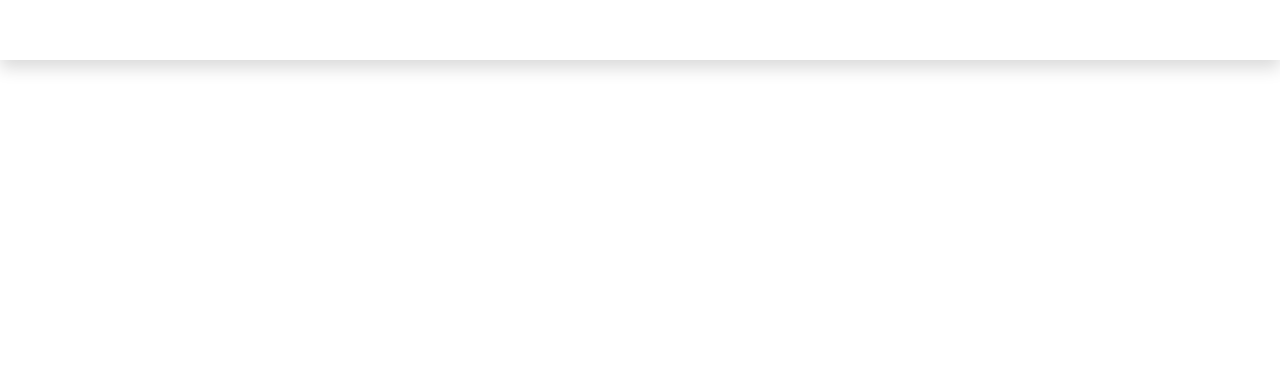
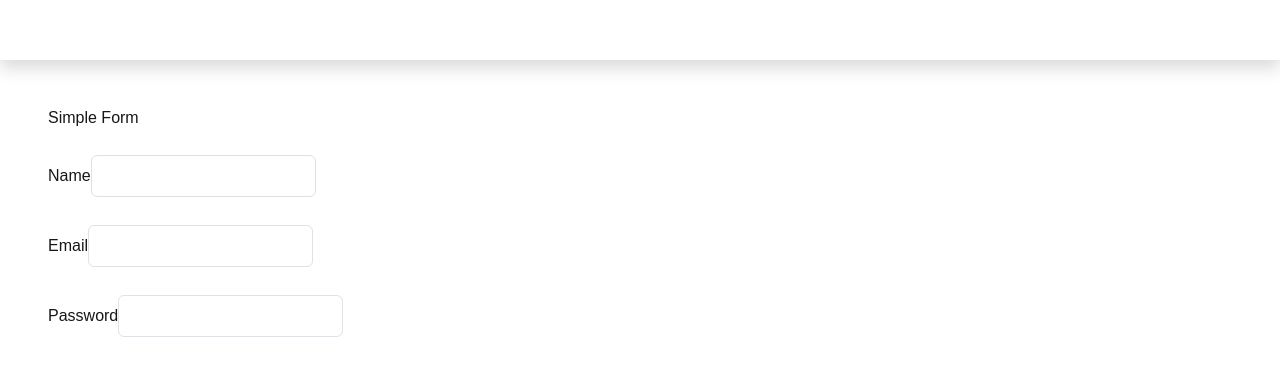
Before and after one commit to rokibul-hasan-rokib/next_js_frontend_using_tailwind, a Next.js app: page /dashboard/register in a window 1280 px wide. Shown: the part 199-574 px from the top of the page. Built offline with nearby package versions, Linux system fonts and the light colour scheme.

Commit message:
error fix

```diff
--- a/src/app/dashboard/register/page.jsx
+++ b/src/app/dashboard/register/page.jsx
@@ -22,8 +22,66 @@ export default function page() {
 
 
   return (
-    <div>
-
+    <div className="max-w-md p-4 mx-auto bg-gray-100 rounded shadow-md">
+      <h2 className="mb-4 text-xl font-semibold">Simple Form</h2>
+      <form onSubmit={handleSubmit}>
+        <div className="mb-4">
+          <label htmlFor="name" className="block font-medium text-gray-700">
+            Name
+          </label>
+          <input
+            type="text"
+            id="name"
+            name="name"
+            value={formData.name}
+            onChange={handleChange}
+            required
+            className="w-full p-2 mt-1 border border-gray-300 rounded focus:outline-none focus:border-blue-500"
+          />
+        </div>
+        <div className="mb-4">
+          <label htmlFor="email" className="block font-medium text-gray-700">
+            Email
+          </label>
+          <input
+            type="text"
+            id="email"
+            name="email"
+            value={formData.email}
+            onChange={handleChange}
+            required
+            className="w-full p-2 mt-1 border border-gray-300 rounded focus:outline-none focus:border-blue-500"
+          />
+        </div>
+        <div className="mb-4">
+          <label htmlFor="password" className="block font-medium text-gray-700">
+            Password
+          </label>
+          <input
+            type="text"
+            id="password"
+            name="password"
+            value={formData.password}
+            onChange={handleChange}
+            required
+            className="w-full p-2 mt-1 border border-gray-300 rounded focus:outline-none focus:border-blue-500"
+          />
+        </div>
+        <button
+          type="submit"
+          className="w-full py-2 text-white transition bg-blue-500 rounded hover:bg-blue-600"
+        >
+          Submit
+        </button>
+      </form>
+      {submittedData && (
+        <div className="p-4 mt-4 text-green-700 bg-green-100 rounded">
+          <h3>Submitted Data:</h3>
+          <p>Name: {submittedData.name}</p>
+          <p>Email: {submittedData.Email}</p>
+          <p>Email: {submittedData.password }</p>
+        </div>
+      )}
     </div>
   )
 }
```
Also changed, not shown: src/app/test/page.jsx (added, +11 -0 lines).
